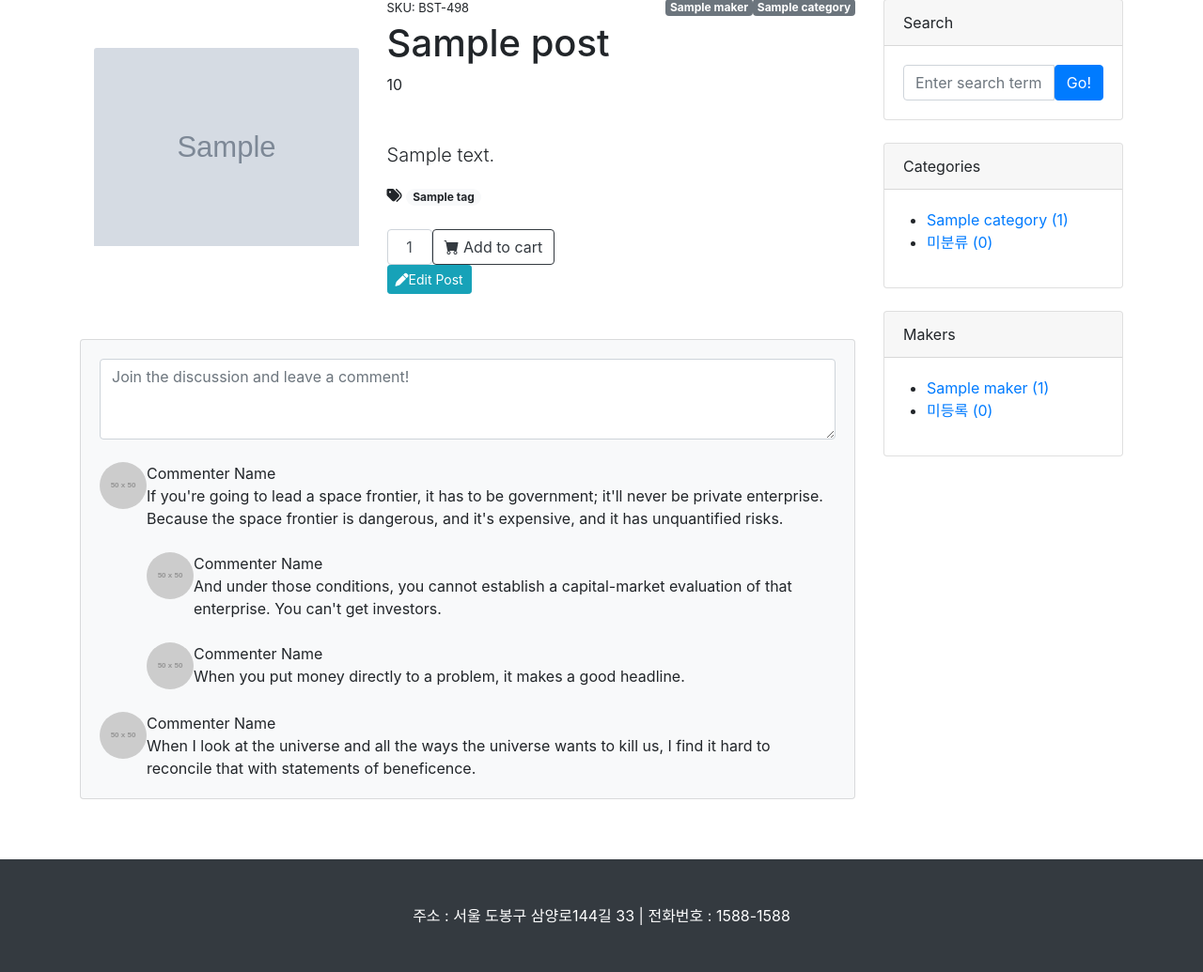
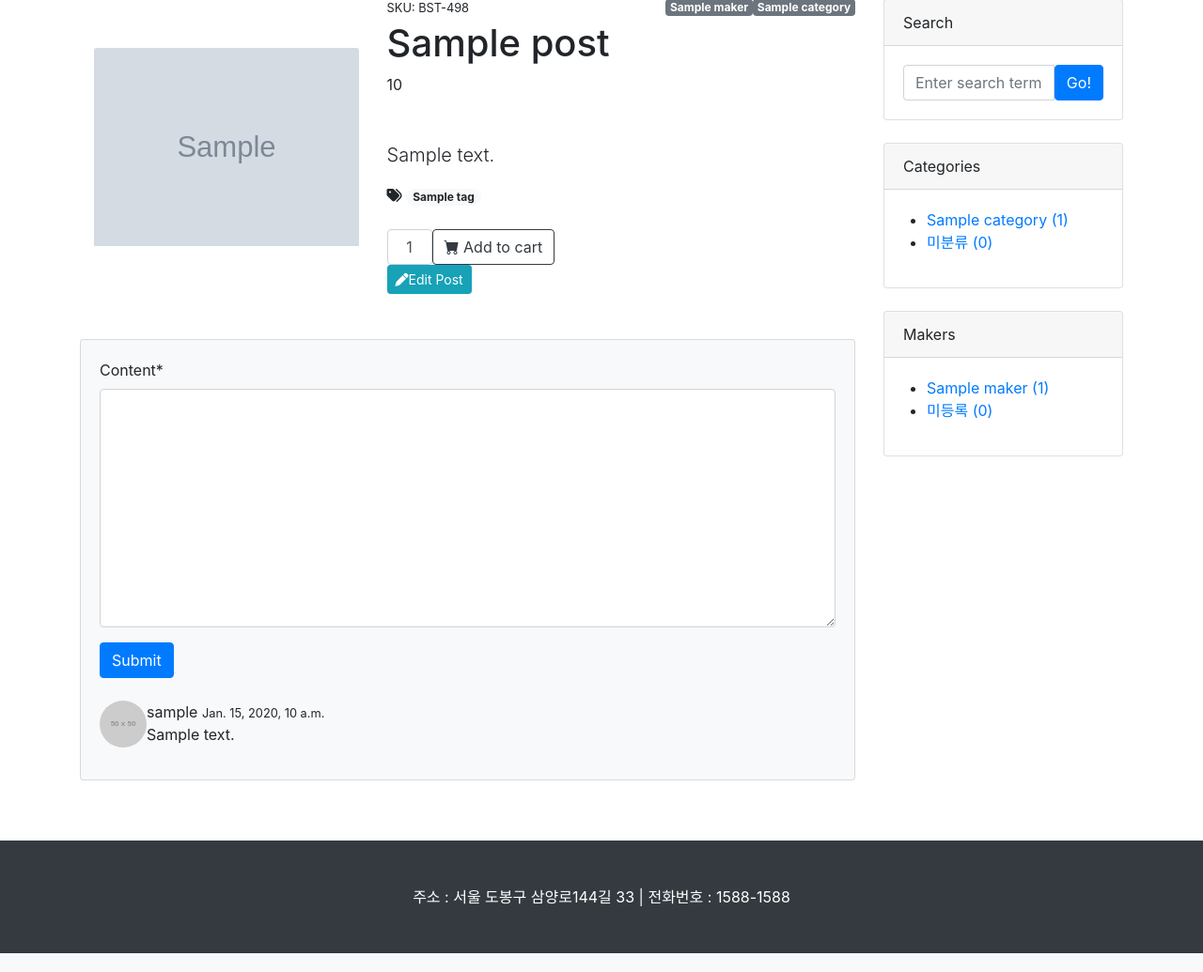
Before and after one commit to 23goqkfkrl/shoppingMall, a Django app: page /items/1/ in a window 1280 px wide. Shown: the part 73-1108 px from the top of the page at 94% size. Run offline with Django 4.2, Linux system fonts and the light colour scheme; a user stored in the database is signed in; tables that the repository leaves empty hold one stand-in row (values such as "Sample post"); grey boxes marked "Sample" are stand-in pictures; grey boxes labelled with a size stand in for pictures from a placeholder-image service; some libraries are stand-ins or nearby versions.

Commit message:
댓글 작성하기

```diff
--- a/items/admin.py
+++ b/items/admin.py
@@ -1,5 +1,5 @@
 from django.contrib import admin
-from .models import Post, Category, Tag, Maker
+from .models import Post, Category, Tag, Maker, Comment
 
 # Register your models here.
 admin.site.register(Post)
@@ -15,3 +15,5 @@ admin.site.register(Tag, TagAdmin)
 class MakerAdmin(admin.ModelAdmin):
     prepopulated_fields = {'slug':('name',)}
 admin.site.register(Maker, MakerAdmin)
+
+admin.site.register(Comment)
--- /dev/null
+++ b/items/forms.py
@@ -0,0 +1,7 @@
+from .models import Comment
+from django import forms
+
+class CommentForm(forms.ModelForm):
+    class Meta:
+        model = Comment
+        fields = ('content',)
--- a/items/models.py
+++ b/items/models.py
@@ -55,3 +55,16 @@ class Post(models.Model):
 
     def get_absolute_url(self):
         return f'/items/{self.pk}/'
+
+class Comment(models.Model):
+    post = models.ForeignKey(Post, on_delete=models.CASCADE)
+    author = models.ForeignKey(User, on_delete=models.CASCADE)
+    content = models.TextField()
+    create_at = models.DateTimeField(auto_now_add=True)
+    modified_at = models.DateTimeField(auto_now=True)
+
+    def __str__(self):
+        return f'{self.author}::{self.content}'
+
+    def get_absolute_url(self):
+        return f'{self.post.get_absolute_url()}#comment-{self.pk}'
--- a/items/templates/items/navbar.html
+++ b/items/templates/items/navbar.html
@@ -25,6 +25,8 @@
                                 {{ user.username }}
                             </a>
                             <div class="dropdown-menu" aria-labelledby="navbarDropdownMenuLink">
+                                <a class="dropdown-item" href=/about_me/>My Page</a>
+                                 <hr class="dropdown-divider" />
                                 <a class="dropdown-item" href=/accounts/logout/>Log Out</a>
                             </div>
                         </li>
--- a/items/templates/items/post_detail.html
+++ b/items/templates/items/post_detail.html
@@ -1,4 +1,5 @@
 {% extends 'items/base.html' %}
+{% load crispy_forms_tags %}
 {% block head_title %}
     {{post.title}} - itmes
 {% endblock %}
@@ -58,42 +59,37 @@
                 <div class="mb-5 my-5">
                         <div class="card bg-light">
                             <div class="card-body">
+                                {% if user.is_authenticated %}
                                 <!-- Comment form-->
-                                <form class="mb-4"><textarea class="form-control" rows="3" placeholder="Join the discussion and leave a comment!"></textarea></form>
-                                <!-- Comment with nested comments-->
-                                <div class="d-flex mb-4">
-                                    <!-- Parent comment-->
-                                    <div class="flex-shrink-0"><img class="rounded-circle" src="https://dummyimage.com/50x50/ced4da/6c757d.jpg" alt="..." /></div>
-                                    <div class="ms-3">
-                                        <div class="fw-bold">Commenter Name</div>
-                                        If you're going to lead a space frontier, it has to be government; it'll never be private enterprise. Because the space frontier is dangerous, and it's expensive, and it has unquantified risks.
-                                        <!-- Child comment 1-->
-                                        <div class="d-flex mt-4">
+                                <form class="mb-4" id="comment-form" method="POST" action="{{ post.get_absolute_url }}new_comment/">
+                                    {% csrf_token %}
+                                    {{ comment_form | crispy }}
+                                    <button type="submit" class="btn btn-primary">Submit</button>
+                                </form>
+
+                                {% else %}
+                                    <a role="button" class="btn btn-outline-dark btn-block btn-sm" href="#" data-toggle="modal" data-target="#loginModal">
+                                        Log in and leave a comment
+                                    </a>
+                                {% endif %}
+
+                                <!-- Single comment-->
+                                {% if post.comment_set.exists %}
+                                    {% for comment in post.comment_set.iterator %}
+                                        <div class="d-flex" id="comment-{{ comment.pk }}">
                                             <div class="flex-shrink-0"><img class="rounded-circle" src="https://dummyimage.com/50x50/ced4da/6c757d.jpg" alt="..." /></div>
                                             <div class="ms-3">
-                                                <div class="fw-bold">Commenter Name</div>
-                                                And under those conditions, you cannot establish a capital-market evaluation of that enterprise. You can't get investors.
+                                                <div class="fw-bold">
+                                                    {{ comment.author.username }}
+                                                    <small class="text_muted">{{ comment.create_at }}</small>
+                                                </div>
+                                                {{ comment.content | linebreaks }}
                                             </div>
                                         </div>
-                                        <!-- Child comment 2-->
-                                        <div class="d-flex mt-4">
-                                            <div class="flex-shrink-0"><img class="rounded-circle" src="https://dummyimage.com/50x50/ced4da/6c757d.jpg" alt="..." /></div>
-                                            <div class="ms-3">
-                                                <div class="fw-bold">Commenter Name</div>
-                                                When you put money directly to a problem, it makes a good headline.
-                                            </div>
-                                        </div>
-                                    </div>
-                                </div>
-                                <!-- Single comment-->
-                                <div class="d-flex">
-                                    <div class="flex-shrink-0"><img class="rounded-circle" src="https://dummyimage.com/50x50/ced4da/6c757d.jpg" alt="..." /></div>
-                                    <div class="ms-3">
-                                        <div class="fw-bold">Commenter Name</div>
-                                        When I look at the universe and all the ways the universe wants to kill us, I find it hard to reconcile that with statements of beneficence.
-                                    </div>
-                                </div>
+                                    {% endfor %}
+                                {% endif %}
                             </div>
                         </div>
                 </div>
+
 {% endblock %}
--- a/items/urls.py
+++ b/items/urls.py
@@ -9,5 +9,6 @@ urlpatterns = [
     path('tag/<str:slug>/', views.tag_page),
     path('create_post/', views.PostCreate.as_view()),
     path('update_post/<int:pk>/', views.PostUpdate.as_view()),
+    path('<int:pk>/new_comment/', views.new_comment)
 
 ]
--- a/items/views.py
+++ b/items/views.py
@@ -4,6 +4,8 @@ from .models import Post, Category, Maker, Tag
 from django.contrib.auth.mixins import LoginRequiredMixin, UserPassesTestMixin
 from django.core.exceptions import PermissionDenied
 from django.utils.text import slugify
+from .forms import CommentForm
+from django.shortcuts import get_object_or_404
 
 # Create your views here.
 class PostList(ListView):
@@ -27,6 +29,7 @@ class PostDetail(DetailView):
         context['no_category_post_count'] = Post.objects.filter(category=None).count()
         context['makers'] = Maker.objects.all()
         context['no_maker_post_count'] = Post.objects.filter(maker=None).count()
+        context['comment_form'] = CommentForm
         return context
 
 def category_page(request, slug):
@@ -154,3 +157,20 @@ def tag_page(request, slug):
         }
 
     )
+
+def new_comment(request, pk):
+    if request.user.is_authenticated:
+        post = get_object_or_404(Post, pk=pk)
+
+        if request.method == 'POST':
+            comment_form = CommentForm(request.POST)
+            if comment_form.is_valid():
+                comment = comment_form.save(commit=False)
+                comment.post = post
+                comment.author = request.user
+                comment.save()
+                return redirect(comment.get_absolute_url())
+        else:
+            return redirect(post.get_absolute_url())
+    else:
+        raise PermissionDenied
```
